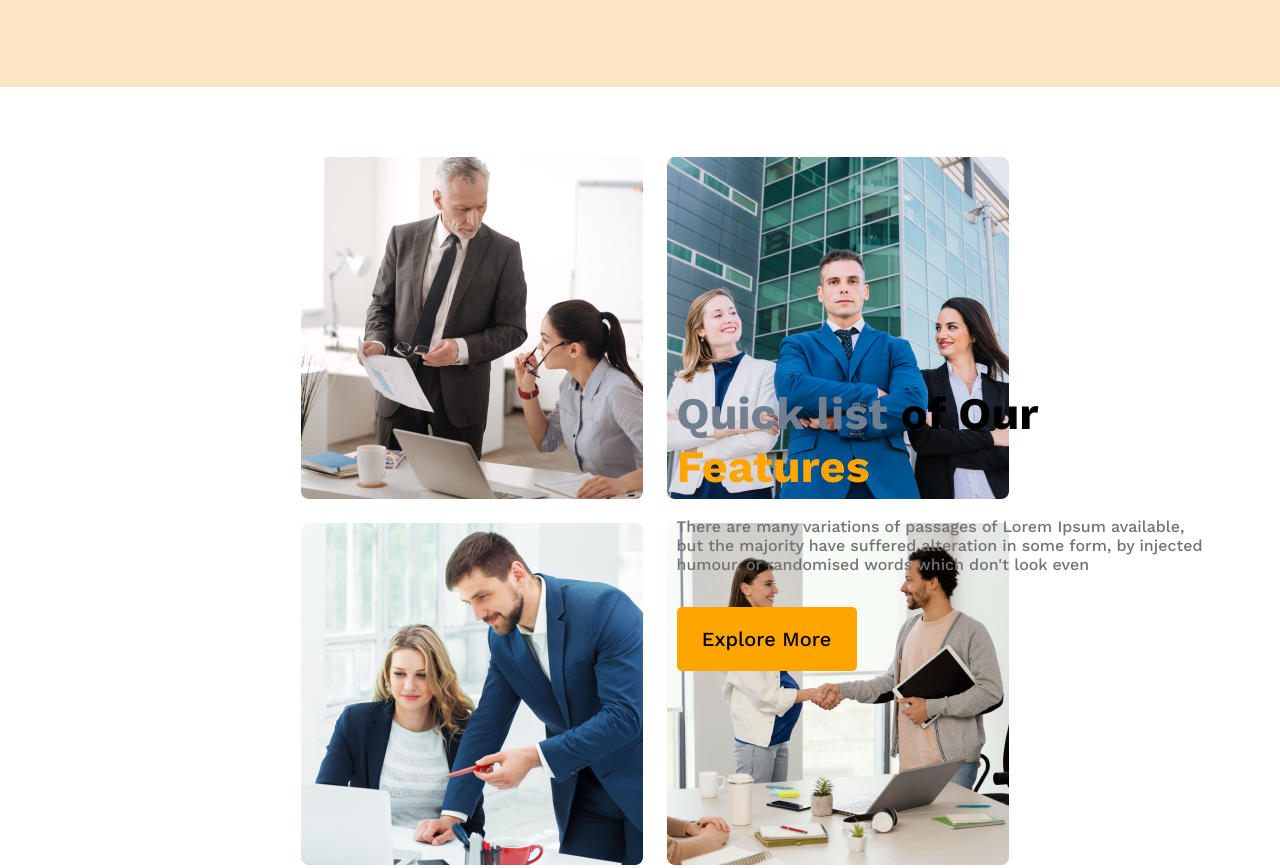
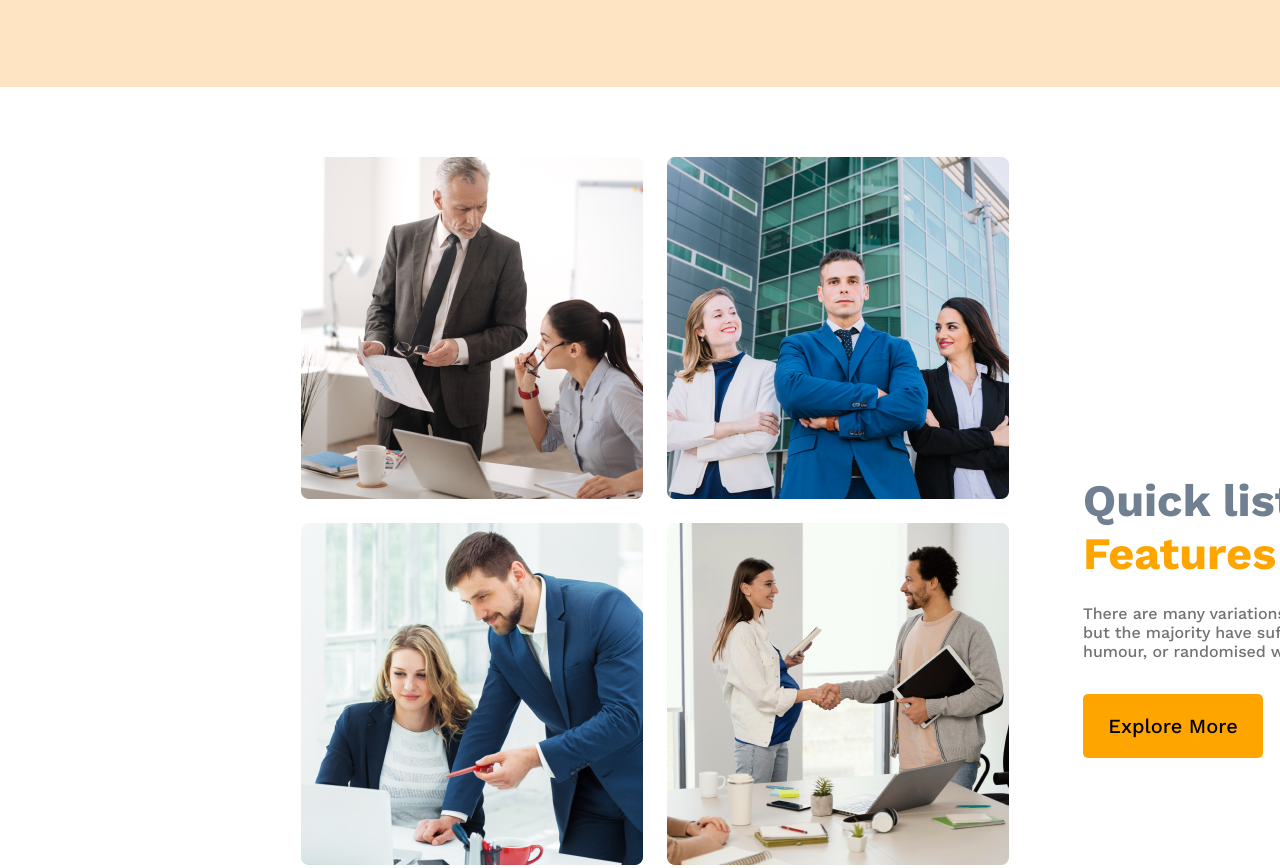
Before and after one commit to al-aiyin/g3-architects-main, a plain HTML site: page architech.html in a window 1280 px wide. Shown: the part 1335-2203 px from the top of the page. Drawn offline with nearby package versions, Linux system fonts and the light colour scheme.

Commit message:
some change

```diff
--- a/architech.css
+++ b/architech.css
@@ -66,10 +66,12 @@ nav li{
 /* header-end*/
 /*image and text*/
 .img4-text{
-    display: grid;
-    grid-template-columns: repeat(2, 1fr);
-    gap: 73px;
-    margin-bottom: 130px;
+    width: 1620px;
+    margin-bottom: 150px;
+    display: flex;
+    justify-content: space-between;
+    align-items: center;
+
 }
 .img-2{
     display: grid;
--- a/architech.html
+++ b/architech.html
@@ -100,6 +100,8 @@
             <h3 class="h-spon">Our Sponspors</h3>
             <p class="p-spon">There are many variations of passages of Lorem Ipsum available, but the majority have suffered alteration.</p>
         </div>
+    </main>
+    <footer>
         <section class="last-img">
             <img src="g3-architects-main/images/sponsors/amazon.png" alt="">
             <img src="g3-architects-main/images/sponsors/figma.png" alt="">
@@ -107,11 +109,9 @@
             <img src="g3-architects-main/images/sponsors/spotify.png" alt="">
             <img src="g3-architects-main/images/sponsors/telerama.png" alt="">
         </section>
-    </main>
-    <footer>
-    <div class="footer">
-        <h3 class="footer-text">All rights reserved copyright@2023 startup landing page design</h3>
-    </div>
+        <div class="footer">
+            <h3 class="footer-text">All rights reserved copyright@2023 startup landing page design</h3>
+        </div>
     </footer>
 </body>
 </html>
```
